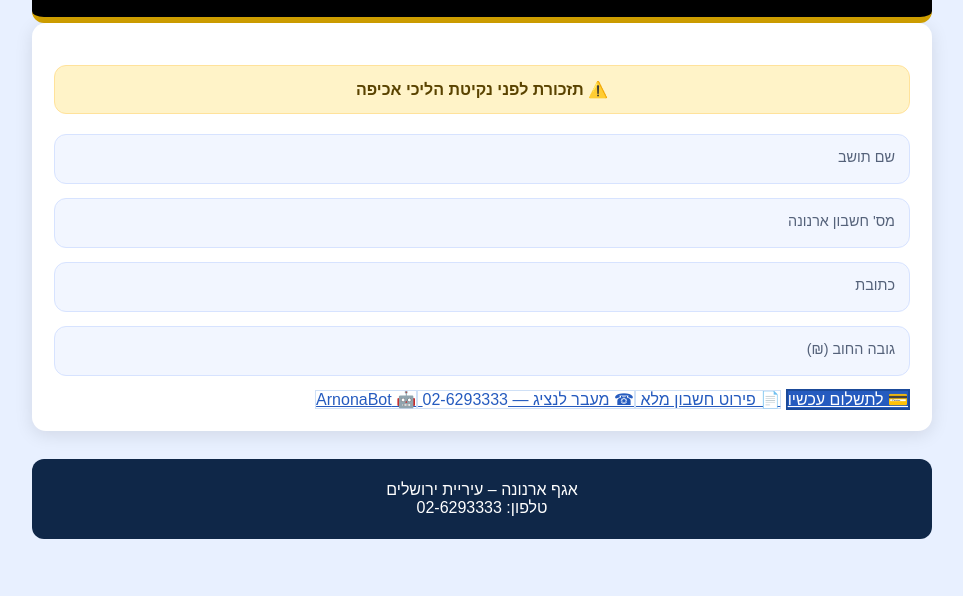
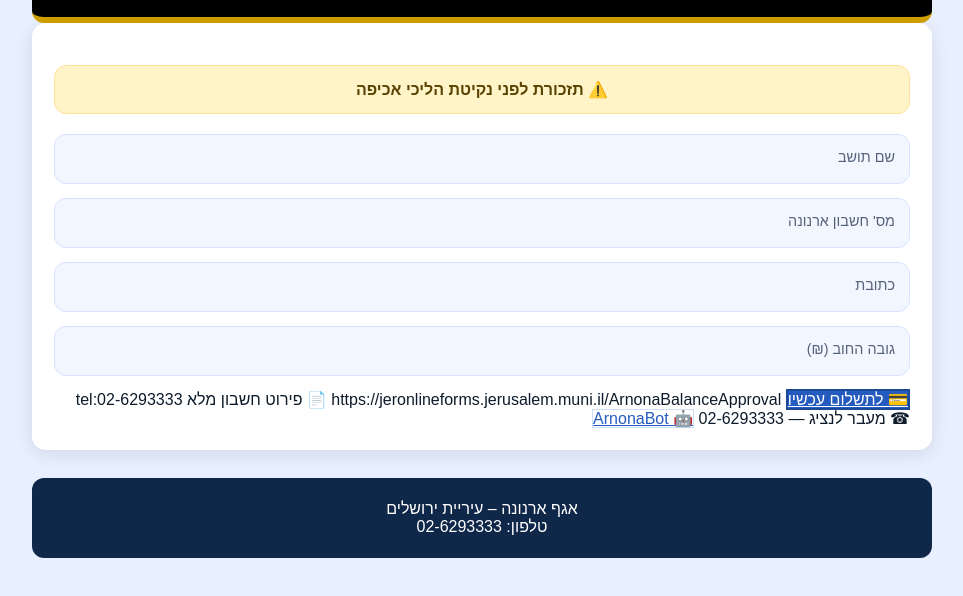
Before and after one commit to arnona-landing/arnona-landing, a plain HTML site: page index.html in a window 1280 px wide. Shown: the part 110-706 px from the top of the page, without its empty margins (158-1121 px from the left). Drawn offline with Linux system fonts and the light colour scheme.

Commit message:
Update index.html

```diff
--- a/index.html
+++ b/index.html
@@ -76,11 +76,11 @@
 
     <a id="paybtn" class="cta pay" target="_blank">💳 לתשלום עכשיו</a>
 
-    <a class="cta info" target="_blank" href="https://jeronlineforms.jerusalem.muni.il/ArnonaBalanceApproval">
+    https://jeronlineforms.jerusalem.muni.il/ArnonaBalanceApproval
       📄 פירוט חשבון מלא
     </a>
 
-    <a class="cta info" href="tel:02-6293333">
+    tel:02-6293333
       ☎ מעבר לנציג — <span class="ltr">02-6293333</span>
     </a>
 
```
